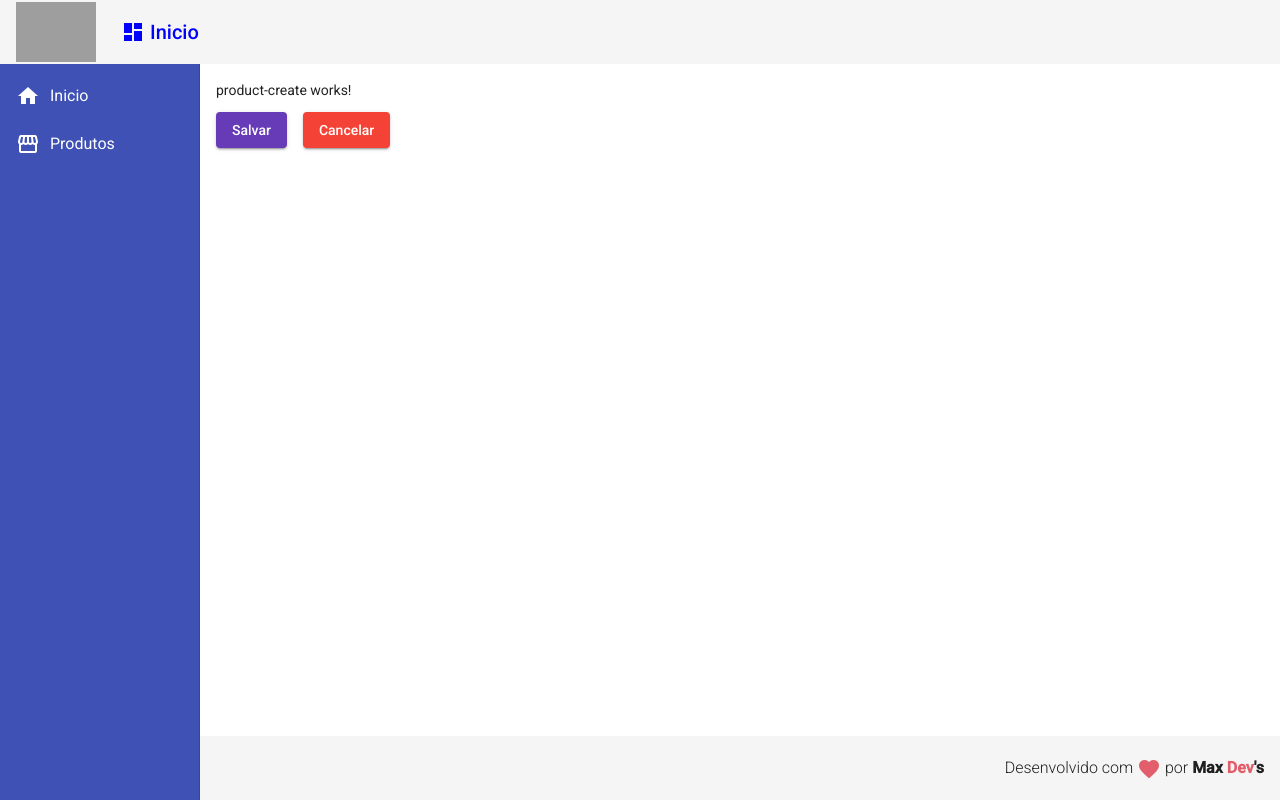
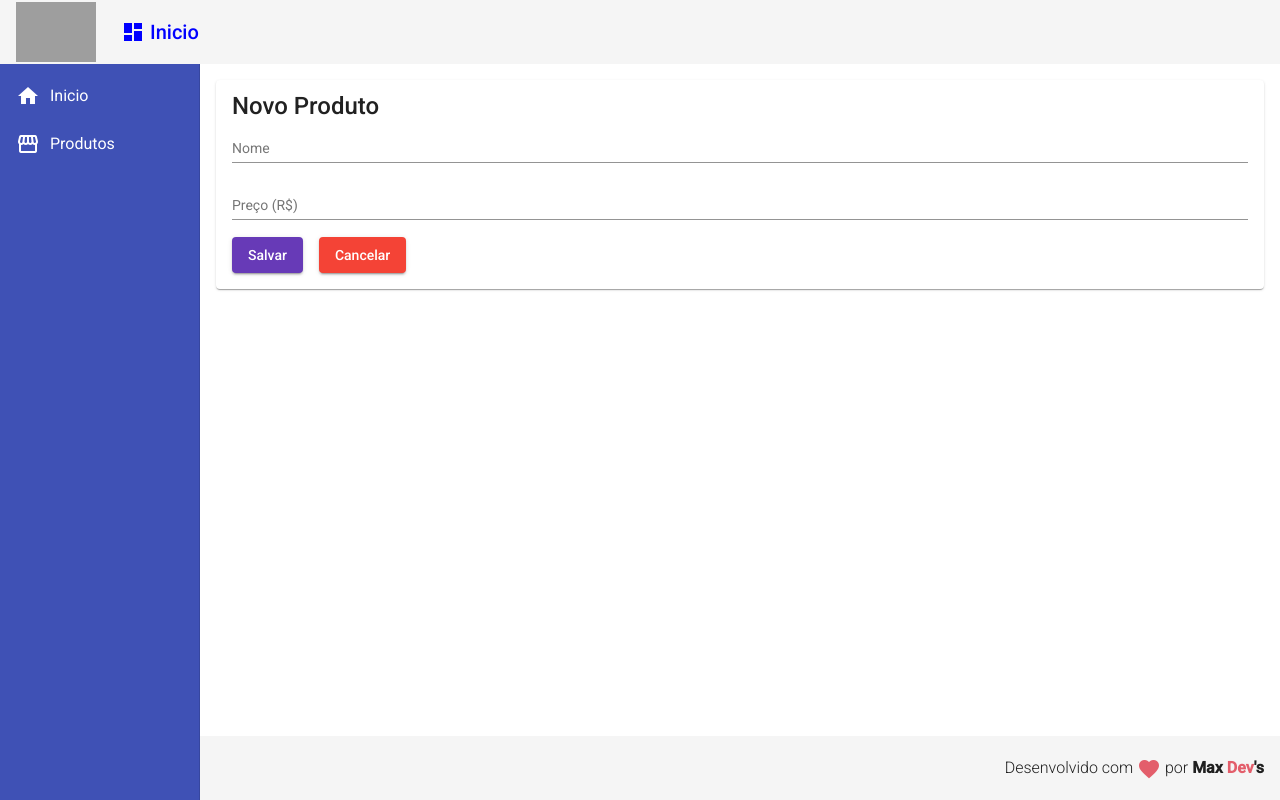
Before and after one commit to RodneiDias/cadastro-Angular, an Angular app in the folder frontend/: page /products/create in a window 1280 px wide. Built offline with nearby package versions, Linux system fonts and the light colour scheme; grey boxes are pictures that could not be loaded.

Commit message:
Criação do formulário

```diff
--- a/frontend/src/app/components/product/product-create/product-create.component.css
+++ b/frontend/src/app/components/product/product-create/product-create.component.css
@@ -1,3 +1,7 @@
 .btn{
    margin-right: 1rem;
 }
+form{
+   display: flex;
+   flex-direction: column;
+}
--- a/frontend/src/app/components/product/product-create/product-create.component.html
+++ b/frontend/src/app/components/product/product-create/product-create.component.html
@@ -1,9 +1,21 @@
-<p>product-create works!</p>
+<mat-card>
+  <mat-card-title>Novo Produto</mat-card-title>
+  <form>
+    <mat-form-field>
+        <input matInput placeholder="Nome"
+         [(ngModel)]="product.name" name="name">
+    </mat-form-field>
+    <mat-form-field>
+        <input matInput placeholder="Preço (R$)"
+        [(ngModel)]="product.price" name="price">
+    </mat-form-field>
+  </form>
+  <button mat-raised-button (click)="createProduct()" color="primary" class="btn">
+    Salvar
+  </button>
 
-<button mat-raised-button (click)="createProduct()" color="primary" class="btn">
-  Salvar
-</button>
+  <button mat-raised-button (click)="cancel()" color="warn" class="btn">
+    Cancelar
+  </button>
 
-<button mat-raised-button (click)="cancel()" color="warn" class="btn">
-  Cancelar
-</button>
+</mat-card>
```
Also changed, not shown: frontend/src/app/app.module.ts (+14 -8 lines).
